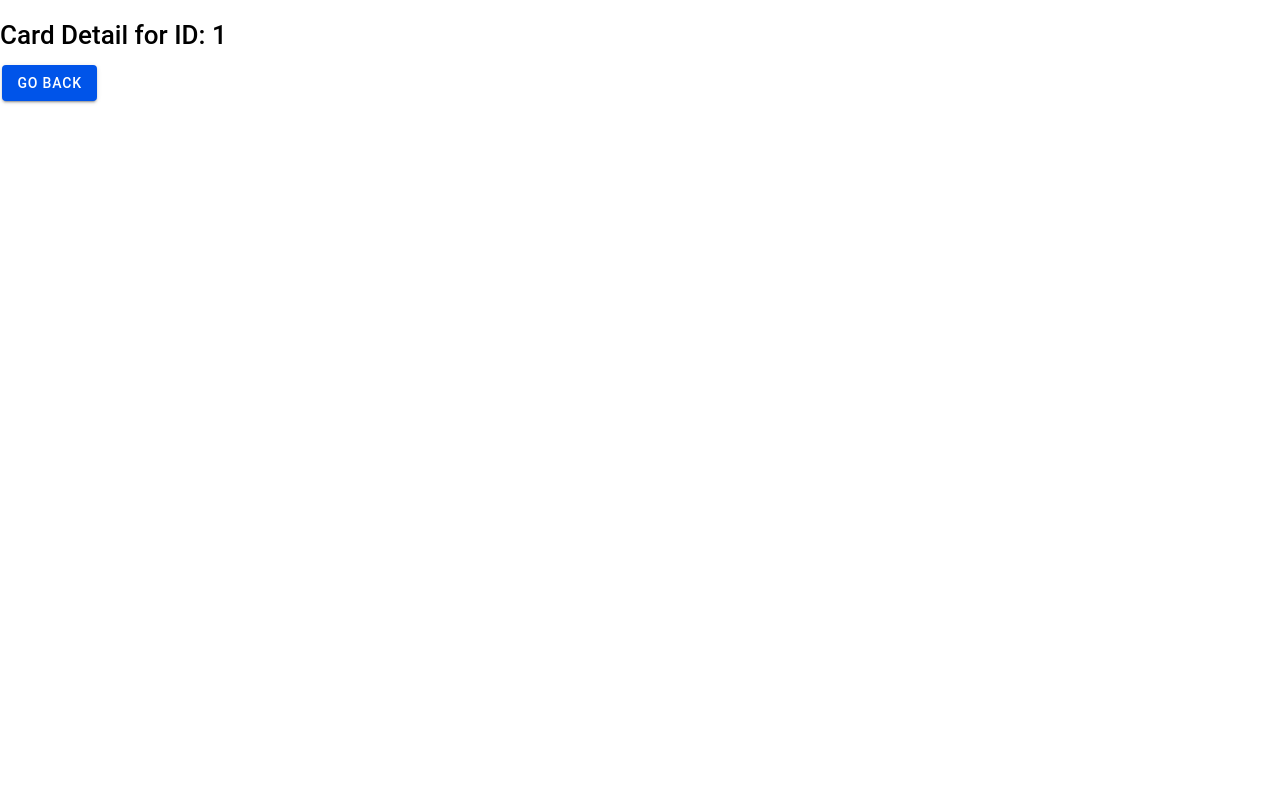
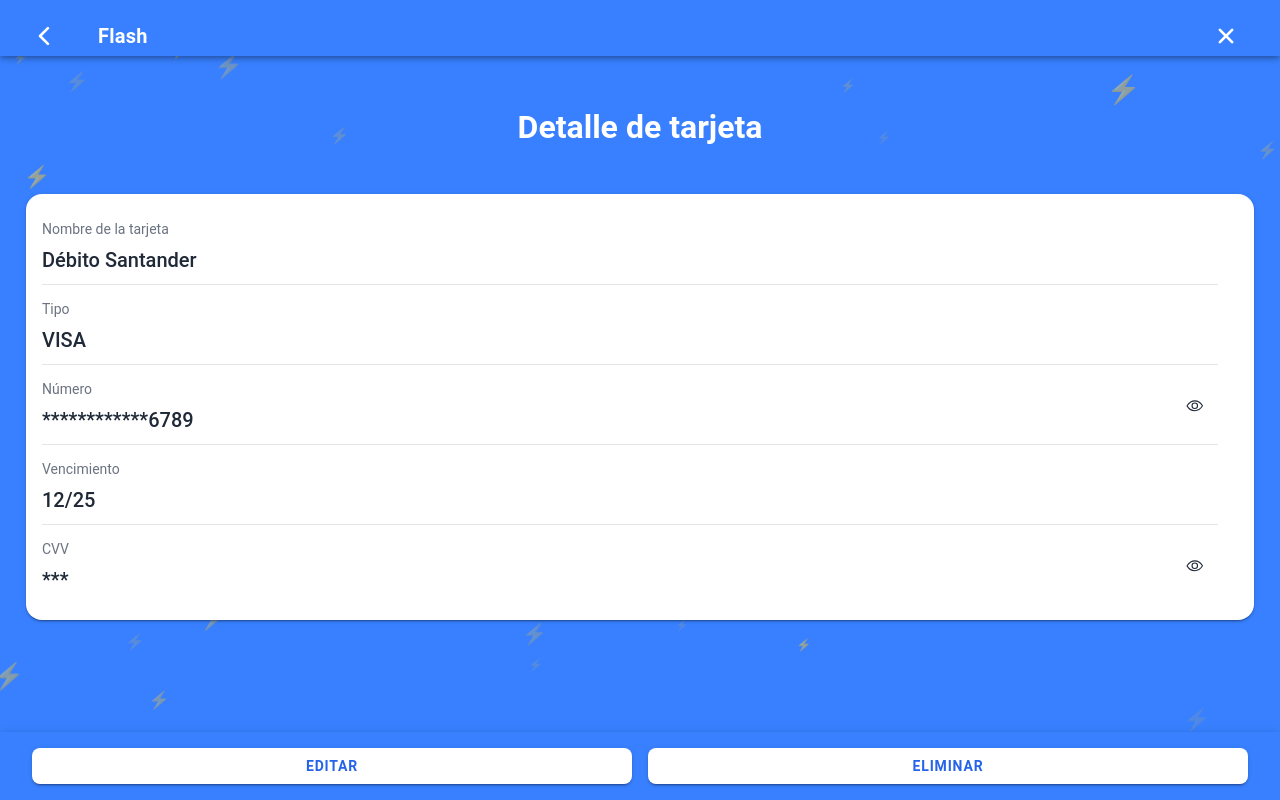
Before and after one commit to briancabrera/flash-app, a React (Vite) app: page /card/1 in a window 1280 px wide. Built offline with nearby package versions, Linux system fonts and the light colour scheme.

Commit message:
cardDetail - v1 final

```diff
--- a/src/pages/CardDetail/CardDetail.module.scss
+++ b/src/pages/CardDetail/CardDetail.module.scss
@@ -0,0 +1,128 @@
+.header {
+    ion-toolbar {
+      --border-width: 0 !important;
+      --border-color: transparent !important;
+      --background: #3880ff;
+      --padding-top: 1rem;
+      --padding-end: 1rem;
+    }
+
+    .cancelButton, .backButton {
+      --padding: 12px;
+      --border-radius: 50%;
+
+      .closeIcon, .backIcon {
+        font-size: 28px;
+        color: white;
+      }
+    }
+  }
+
+  .content {
+    --background: #2563eb;
+    --padding-top: 2rem;
+    --padding-bottom: 2rem;
+    --padding-start: 1rem;
+    --padding-end: 1rem;
+  }
+
+  .title {
+    font-size: 2rem;
+    font-weight: 600;
+    margin-bottom: 3rem;
+    text-align: center;
+    color: #ffffff;
+  }
+
+  .cardContainer {
+    border-radius: 1rem;
+    height: auto;
+  }
+
+  .cardList {
+    background: transparent;
+    padding: 0;
+  }
+
+  .cardItem {
+    --background: transparent;
+    --border-color: rgba(0, 0, 0, 0.1);
+    --padding-start: 0;
+    --inner-padding-end: 0;
+    height: 80px;
+    display: flex;
+    align-items: flex-start;
+    padding: 0;
+
+    &:last-child {
+      --border-style: none;
+    }
+  }
+
+  .itemContent {
+    width: 100%;
+    height: 100%;
+    display: flex;
+    flex-direction: column;
+    padding: 12px 0;
+  }
+
+  .itemHeader {
+    display: flex;
+    align-items: center;
+    justify-content: space-between;
+    margin-bottom: 8px;
+
+    span {
+      color: #6b7280;
+      font-size: 0.875rem;
+    }
+  }
+
+  .value {
+    font-size: 1.25rem;
+    color: #1f2937;
+    font-weight: 500;
+    line-height: 1.2;
+  }
+
+  .input {
+    --padding-start: 0;
+    --padding-end: 0;
+    font-size: 1.25rem;
+    --placeholder-color: #6b7280;
+  }
+
+  .toggleButton {
+    margin: 0;
+    --padding-start: 4px;
+    --padding-end: 4px;
+    height: 30px;
+    position: absolute;
+    right: 0;
+    top: 50%;
+    transform: translateY(-50%);
+  }
+
+  .footer {
+    ion-toolbar {
+      --border-width: 0 !important;
+      --border-color: transparent !important;
+      --background: #3880ff;
+    }
+
+    .footerButtons {
+      padding: 1rem;
+      display: flex;
+      gap: 1rem;
+    }
+
+    .footerButton {
+      margin: 0;
+      --background: #ffffff;
+      --color: #2563eb;
+      --border-radius: 0.5rem;
+      font-weight: 600;
+      flex: 1;
+    }
+  }
--- a/src/pages/CardDetail/CardDetail.tsx
+++ b/src/pages/CardDetail/CardDetail.tsx
@@ -1,27 +1,213 @@
-import React from 'react';
+import React, { useMemo, useState } from 'react';
 import { useHistory, useParams } from 'react-router-dom';
-import { IonButton, IonContent, IonPage } from '@ionic/react';
+import {
+  IonButton,
+  IonButtons,
+  IonContent,
+  IonHeader,
+  IonIcon,
+  IonPage,
+  IonTitle,
+  IonToolbar,
+  IonCard,
+  IonCardContent,
+  IonItem,
+  IonLabel,
+  IonInput,
+  IonFooter,
+  IonAlert,
+  IonList
+} from '@ionic/react';
+import { close, chevronBack, eyeOutline, eyeOffOutline } from 'ionicons/icons';
 import styles from './CardDetail.module.scss';
+import FloatingLightningBolts from '../../components/ui/FloatingLightningBolts/FloatingLightningBolts';
 
-const CardDetail: React.FC = () => {
+interface CardInfo {
+  id: string;
+  name: string;
+  type: 'visa' | 'mastercard';
+  number: string;
+  expirationDate: string;
+  cvv: string;
+}
+
+export default function CardDetail() {
   const history = useHistory();
   const { id } = useParams<{ id: string }>();
+  const [isEditing, setIsEditing] = useState(false);
+  const [showDeleteAlert, setShowDeleteAlert] = useState(false);
+  const [showFullNumber, setShowFullNumber] = useState(false);
+  const [showCVV, setShowCVV] = useState(false);
 
-  const handleBack = () => {
-    history.goBack()
-  }
+  const [cardInfo, setCardInfo] = useState<CardInfo>({
+    id,
+    name: 'Débito Santander',
+    type: 'visa',
+    number: '4111111111116789',
+    expirationDate: '12/25',
+    cvv: '123'
+  });
+
+  const handleBack = () => history.goBack();
+  const goHome = () => history.push('/account');
+  const handleEdit = () => setIsEditing(true);
+  const handleSave = () => setIsEditing(false);
+  const handleDelete = () => setShowDeleteAlert(true);
+  const confirmDelete = () => history.goBack();
+  const toggleNumberVisibility = () => setShowFullNumber(!showFullNumber);
+  const toggleCVVVisibility = () => setShowCVV(!showCVV);
+
+  const memoizedFloatingLightningBolts = useMemo(() => <FloatingLightningBolts />, []);
+
+  const formatCardNumber = (number: string) => {
+    return number.replace(/(\d{4})/g, '$1 ').trim();
+  };
+
+  const maskedNumber = formatCardNumber(cardInfo.number.replace(/\d(?=\d{4})/g, "*"));
+  const maskedCVV = '***';
 
   return (
     <IonPage>
-      <IonContent fullscreen>
-        <div className={styles.cardDetailContainer}>
-          {/* Card detail content will be added here */}
-          <h1>Card Detail for ID: {id}</h1>
-          <IonButton onClick={handleBack} >go back</IonButton>
-        </div>
+      <IonHeader className={styles.header}>
+        <IonToolbar>
+          <IonTitle>Flash</IonTitle>
+          <IonButtons slot="start">
+            <IonButton className={styles.backButton} onClick={handleBack}>
+              <IonIcon className={styles.backIcon} icon={chevronBack} />
+            </IonButton>
+          </IonButtons>
+          <IonButtons slot="end">
+            <IonButton className={styles.cancelButton} onClick={goHome}>
+              <IonIcon className={styles.closeIcon} icon={close} />
+            </IonButton>
+          </IonButtons>
+        </IonToolbar>
+      </IonHeader>
+
+      <IonContent fullscreen className={styles.content}>
+        {memoizedFloatingLightningBolts}
+
+        <h1 className={styles.title}>Detalle de tarjeta</h1>
+
+        <IonCard className={styles.cardContainer}>
+          <IonCardContent>
+            <IonList className={styles.cardList}>
+              <IonItem className={styles.cardItem}>
+                <div className={styles.itemContent}>
+                  <div className={styles.itemHeader}>
+                    <span>Nombre de la tarjeta</span>
+                  </div>
+                  {isEditing ? (
+                    <IonInput
+                      value={cardInfo.name}
+                      onIonChange={e => setCardInfo({ ...cardInfo, name: e.detail.value! })}
+                      className={styles.input}
+                    />
+                  ) : (
+                    <span className={styles.value}>{cardInfo.name}</span>
+                  )}
+                </div>
+              </IonItem>
+
+              <IonItem className={styles.cardItem}>
+                <div className={styles.itemContent}>
+                  <div className={styles.itemHeader}>
+                    <span>Tipo</span>
+                  </div>
+                  <span className={styles.value}>{cardInfo.type.toUpperCase()}</span>
+                </div>
+              </IonItem>
+
+              <IonItem className={styles.cardItem}>
+                <div className={styles.itemContent}>
+                  <div className={styles.itemHeader}>
+                    <span>Número</span>
+                    <IonButton
+                      fill="clear"
+                      onClick={toggleNumberVisibility}
+                      className={styles.toggleButton}
+                    >
+                      <IonIcon icon={showFullNumber ? eyeOffOutline : eyeOutline} />
+                    </IonButton>
+                  </div>
+                  <span className={styles.value}>
+                    {showFullNumber ? formatCardNumber(cardInfo.number) : maskedNumber}
+                  </span>
+                </div>
+              </IonItem>
+
+              <IonItem className={styles.cardItem}>
+                <div className={styles.itemContent}>
+                  <div className={styles.itemHeader}>
+                    <span>Vencimiento</span>
+                  </div>
+                  <span className={styles.value}>{cardInfo.expirationDate}</span>
+                </div>
+              </IonItem>
+
+              <IonItem className={styles.cardItem}>
+                <div className={styles.itemContent}>
+                  <div className={styles.itemHeader}>
+                    <span>CVV</span>
+                    <IonButton
+                      fill="clear"
+                      onClick={toggleCVVVisibility}
+                      className={styles.toggleButton}
+                    >
+                      <IonIcon icon={showCVV ? eyeOffOutline : eyeOutline} />
+                    </IonButton>
+                  </div>
+                  <span className={styles.value}>
+                    {showCVV ? cardInfo.cvv : maskedCVV}
+                  </span>
+                </div>
+              </IonItem>
+            </IonList>
+          </IonCardContent>
+        </IonCard>
       </IonContent>
+
+      <IonFooter className={styles.footer}>
+        <IonToolbar>
+          {isEditing ? (
+            <div className={styles.footerButtons}>
+              <IonButton expand="block" onClick={() => setIsEditing(false)} className={styles.footerButton}>
+                Cancelar
+              </IonButton>
+              <IonButton expand="block" onClick={handleSave} className={styles.footerButton}>
+                Guardar
+              </IonButton>
+            </div>
+          ) : (
+            <div className={styles.footerButtons}>
+              <IonButton expand="block" onClick={handleEdit} className={styles.footerButton}>
+                Editar
+              </IonButton>
+              <IonButton expand="block" onClick={handleDelete} className={styles.footerButton}>
+                Eliminar
+              </IonButton>
+            </div>
+          )}
+        </IonToolbar>
+      </IonFooter>
+
+      <IonAlert
+        isOpen={showDeleteAlert}
+        onDidDismiss={() => setShowDeleteAlert(false)}
+        header="¿Estás seguro?"
+        message="¿Estás seguro de que quieres eliminar esta tarjeta?"
+        buttons={[
+          {
+            text: 'Cancelar',
+            role: 'cancel',
+          },
+          {
+            text: 'Eliminar',
+            role: 'destructive',
+            handler: confirmDelete
+          }
+        ]}
+      />
     </IonPage>
   );
-};
-
-export default CardDetail;
+}
```
